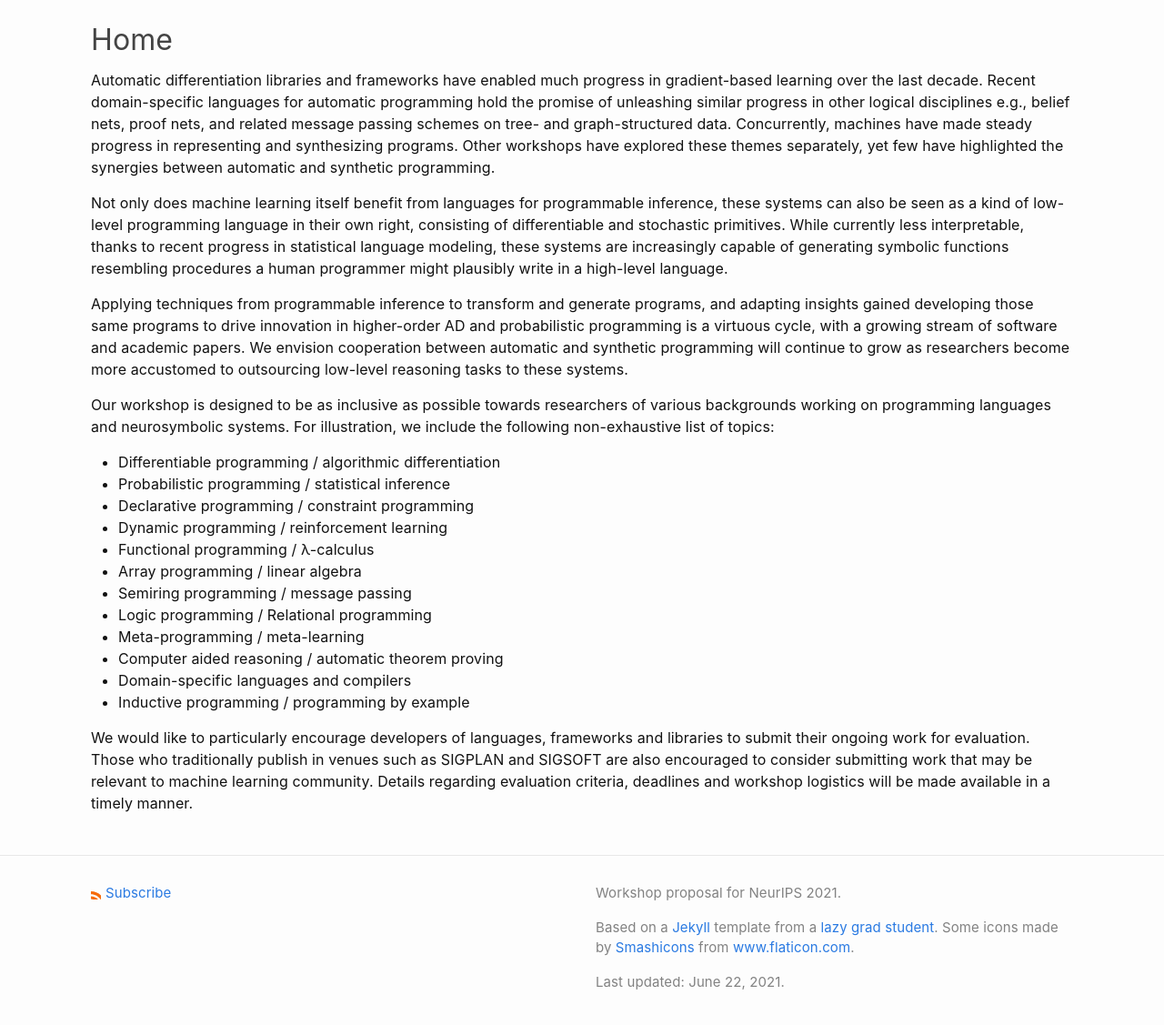
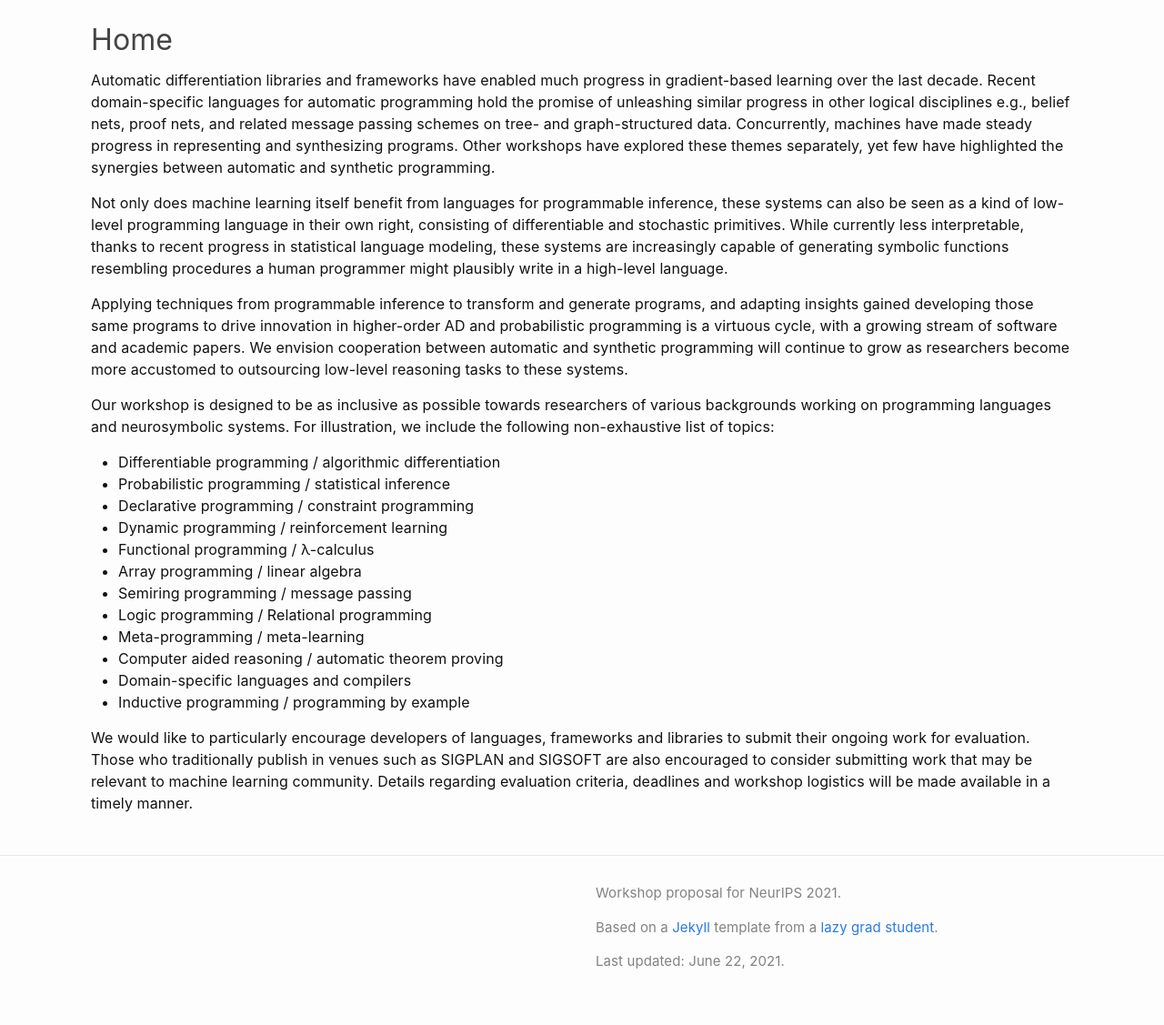
Before and after one commit to aiplans/aiplans.github.io, a Jekyll site: the page built from index.md, in a window 1280 px wide, cut to the strip 104-1240 px from the top of the page. Shown: the top 1127 px of the strip at 91% size. Built offline with Jekyll 4.4.1, drawn with Linux system fonts in a browser that asks for light colours.

Commit message:
remove extraneous icons

```diff
--- a/_config.yml
+++ b/_config.yml
@@ -52,7 +52,6 @@ header_pages:
 # A two-line attribution (remove this if you have to, but we'd appreciate if you leave this as is)
 attribution: >
   Based on a <a href="http://jekyllrb.com/" target="_blank">Jekyll</a> template from a <a href="https://krrish94.github.io">lazy grad student</a>.
-  Some icons made by <a href="https://smashicons.com/" title="Smashicons">Smashicons</a> from <a href="https://www.flaticon.com/" title="Flaticon">www.flaticon.com</a>.
 
 # Displays a "last updated" date in the footer if set to "true"
 last_updated: true
--- a/_includes/footer.html
+++ b/_includes/footer.html
@@ -5,13 +5,6 @@
 
     <div class="footer-col-wrapper">
       <div class="footer-col">
-        <p class="feed-subscribe">
-          <a href="{{ 'feed.xml' | relative_url }}">
-            <svg class="svg-icon orange">
-              <use xlink:href="{{ 'assets/minima-social-icons.svg#rss' | relative_url }}"></use>
-            </svg><span>Subscribe</span>
-          </a>
-        </p>
       {%- if site.author %}
         <ul class="contact-list">
           {% if site.author.name -%}
--- a/_sass/minima/_layout.scss
+++ b/_sass/minima/_layout.scss
@@ -137,10 +137,6 @@
 .footer-heading {
   @include relative-font-size(1.125);
   margin-bottom: $spacing-unit / 2;
-}
-
-.feed-subscribe .svg-icon {
-  padding: 5px 5px 2px 0
 }
 
 .contact-list,
```
